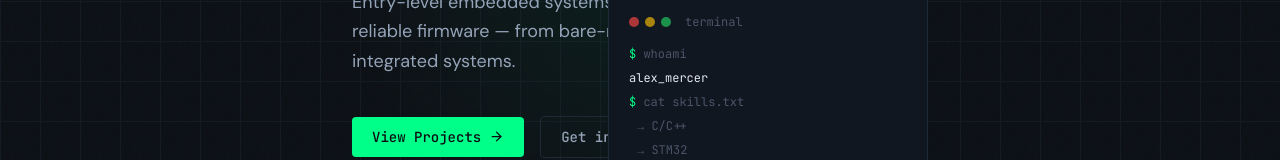
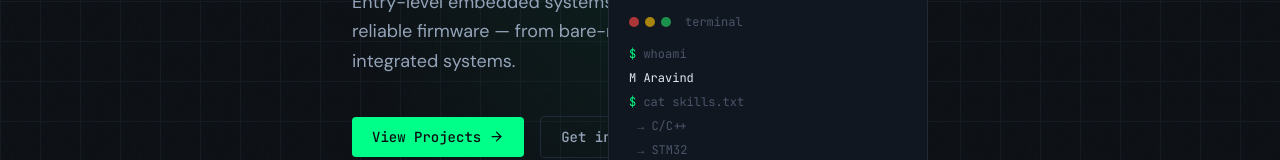
Before and after one commit to Madhu-Aravind/MyPortfolio, a Next.js app: page / in a window 1280 px wide. Shown: the part 439-599 px from the top of the page. Built offline with nearby package versions, Linux system fonts and the light colour scheme.

Commit message:
modified the css style for HeroSection

```diff
--- a/src/components/sections/HeroSection.tsx
+++ b/src/components/sections/HeroSection.tsx
@@ -180,7 +180,7 @@ export function HeroSection() {
           </div>
           <div className="space-y-2 text-[var(--text-muted)]">
             <p><span className="text-[var(--accent)]">$</span> whoami</p>
-            <p className="text-[var(--text-primary)]">alex_mercer</p>
+            <p className="text-[var(--text-primary)]">M Aravind</p>
             <p><span className="text-[var(--accent)]">$</span> cat skills.txt</p>
             {["C/C++", "STM32", "FreeRTOS", "Linux", "Python", "CAN/SPI/I2C"].map((s) => (
               <p key={s} className="pl-2 text-[var(--accent)]/70">→ {s}</p>
```
